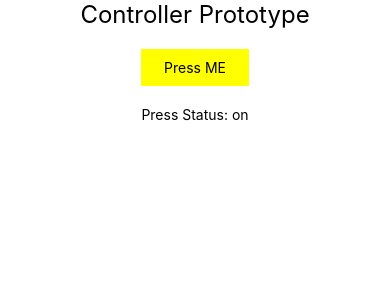
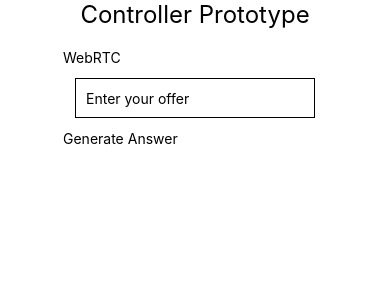
Before and after one commit to astra-media/webrtc_android_ios, a React Native app: screen / in a window 390 px wide. Shown: the top 300 px of the page. Built offline with nearby package versions, Linux system fonts and the light colour scheme.

Commit message:
added textInput component

```diff
--- a/App.js
+++ b/App.js
@@ -1,12 +1,14 @@
 import React from 'react';
 import { View, Text, StyleSheet} from 'react-native';
-import Control from './components/controller1'
+import Control from './components/controller1';
+import WebConnection from './components/WebConnection';
 
 const App = () => {
   return(
     <View style = {styles.container}>
       <Text style = {styles.text}>Controller Prototype</Text>
-      <Control/>
+      {/* <Control/> */}
+      <WebConnection/>
     </View>
   )
 }
--- /dev/null
+++ b/components/WebConnection.js
@@ -0,0 +1,34 @@
+import React, {useState} from 'react';
+import { View, Text, TextInput, StyleSheet, TouchableOpacity} from 'react-native';
+
+const WebConnection = () => {
+    const [text, setText] = useState('');
+
+    const submitButton = () =>{
+        console.log(text)
+    }
+
+    return(
+    <View>
+    <Text>WebRTC</Text>
+    <TextInput style={styles.input}
+    placeholder = "Enter your offer"
+    onChangeText = {setText}
+    />
+    <TouchableOpacity onPress={submitButton}>
+        <Text>Generate Answer</Text>
+        </TouchableOpacity>
+    </View>
+    )
+}
+
+const styles = StyleSheet.create({
+    input: {
+      height: 40,
+      margin: 12,
+      borderWidth: 1,
+      padding: 10,
+    },
+})
+
+export default WebConnection;
--- a/components/controller1.js
+++ b/components/controller1.js
@@ -6,6 +6,7 @@ const Controller1 = () => {
 
     const button1 = () => {
         setButton1State(!button1State)
+        console.log('button pressed');
     }
 
   return(
```
Also changed, not shown: package.json (+5 -5 lines), 1 other file (tests, documents, lock files or other folders).
